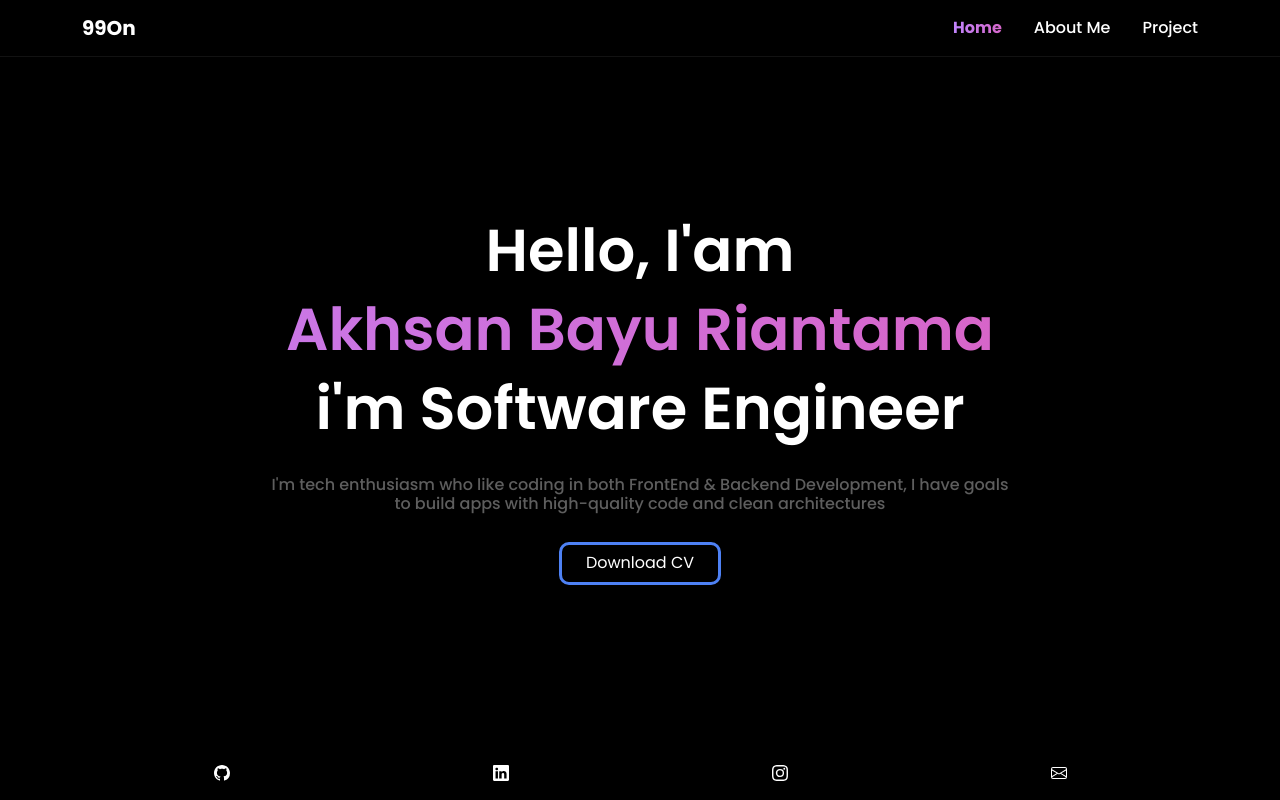
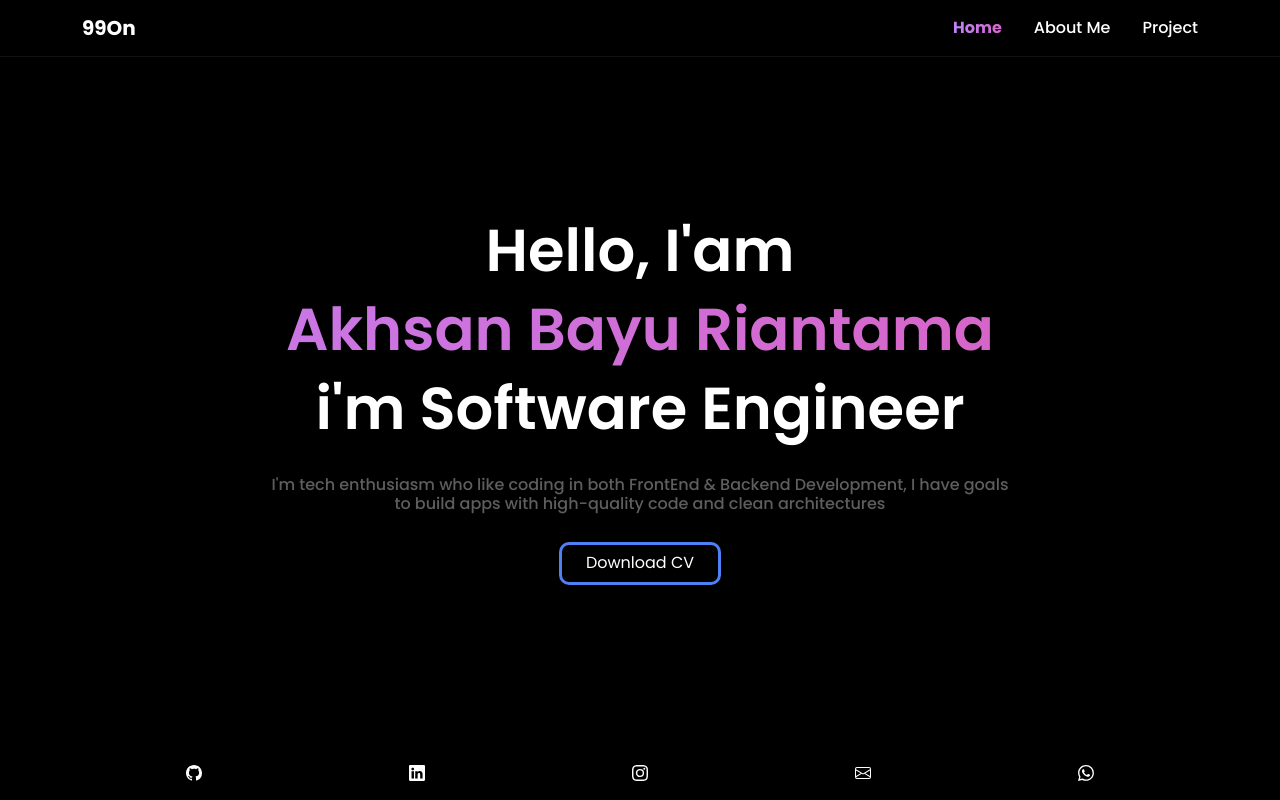
Before and after one commit to akhsanby/personal-web, a Next.js app: page / in a window 1280 px wide. Built offline with nearby package versions, Linux system fonts and the light colour scheme.

Commit message:
add new icon whatsapp

```diff
--- a/src/components/_Footer.jsx
+++ b/src/components/_Footer.jsx
@@ -1,5 +1,5 @@
 import { Navbar, Container, Nav } from "react-bootstrap";
-import { BsGithub, BsLinkedin, BsEnvelope, BsInstagram } from "react-icons/bs";
+import { BsGithub, BsLinkedin, BsEnvelope, BsInstagram, BsWhatsapp } from "react-icons/bs";
 
 // custom styles
 import styles from "../../styles/Footer.module.scss";
@@ -26,6 +26,11 @@ export default function _Footer() {
       url: "mailto:akhsanby@gmail.com",
       icon: <BsEnvelope />,
     },
+    {
+      name: "WhatsApp",
+      url: "https://wa.me/62895401224170",
+      icon: <BsWhatsapp />,
+    },
   ];
 
   return (
```
